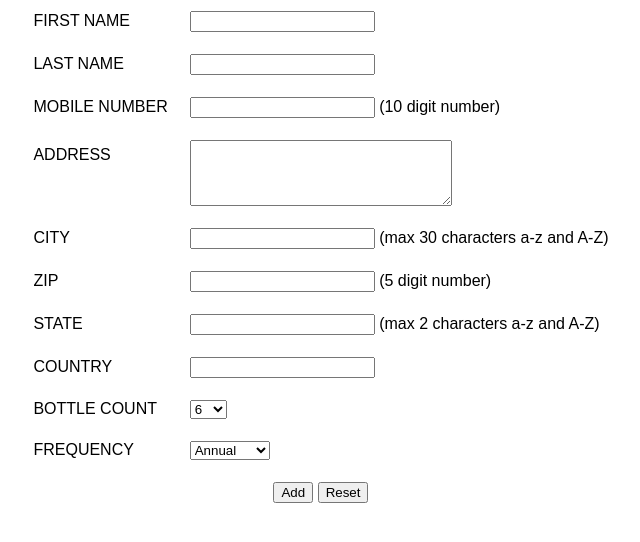
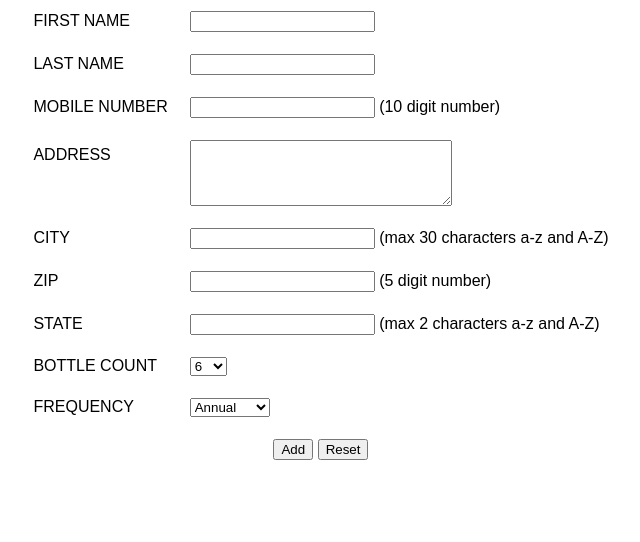
Before and after one commit to fooleh/wineclubber, a Flask app: template templates/index.html in a window 1280 px wide. Shown: the part 183-725 px from the top of the page, without its empty margins (319-959 px from the left). Run offline with Flask 2, Linux system fonts and the light colour scheme; the template is opened without the code that fills it, so the values that code supplies are empty; parts of the project's set-up code (start-up, migrations or seed data) failed here and were passed over.

Commit message:
Update index.html

```diff
--- a/templates/index.html
+++ b/templates/index.html
@@ -75,12 +75,6 @@
 </td>
 </tr>
 
-<!----- Country ---------------------------------------------------------->
-<tr>
-<td>COUNTRY</td>
-<td><input type="text" name="Country" maxlength="20" /></td>
-</tr>
-
 <!------bottle count ------------------------------>
 <tr>
 <td>BOTTLE COUNT</td>
```
